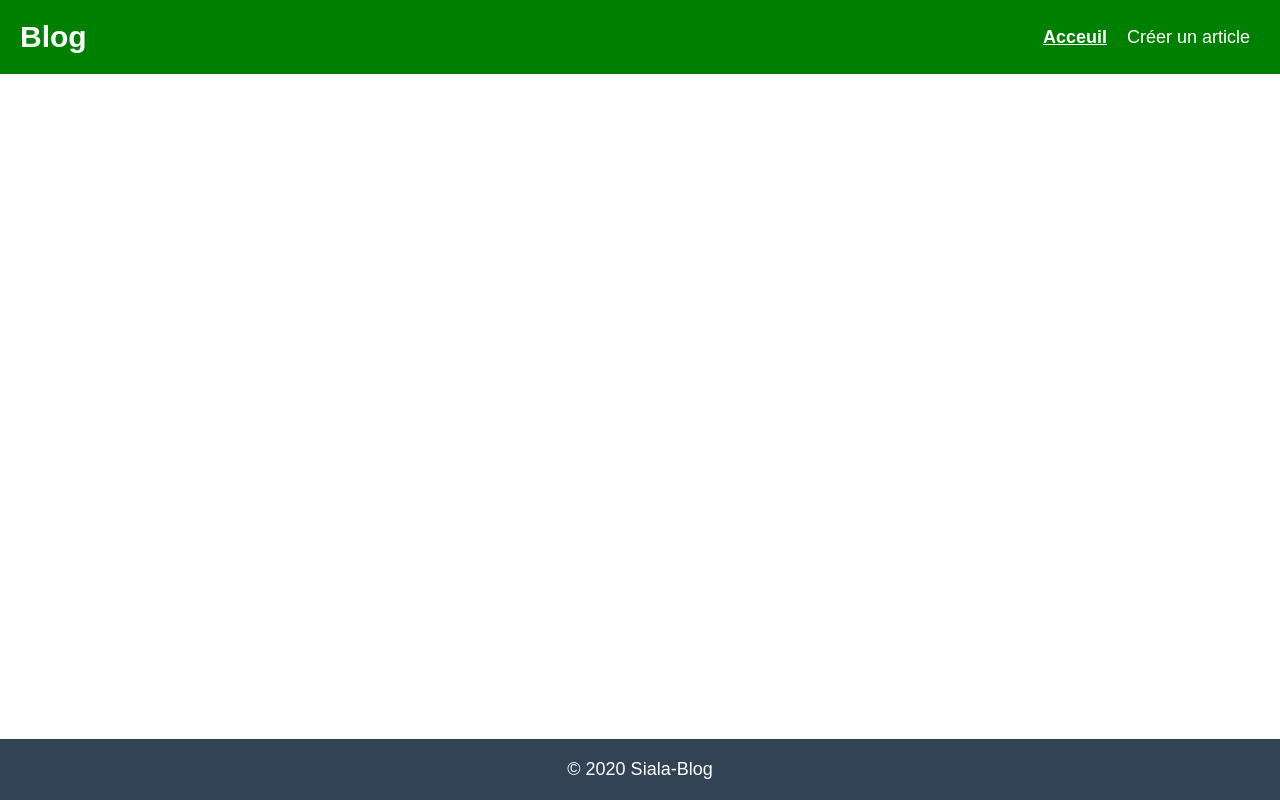
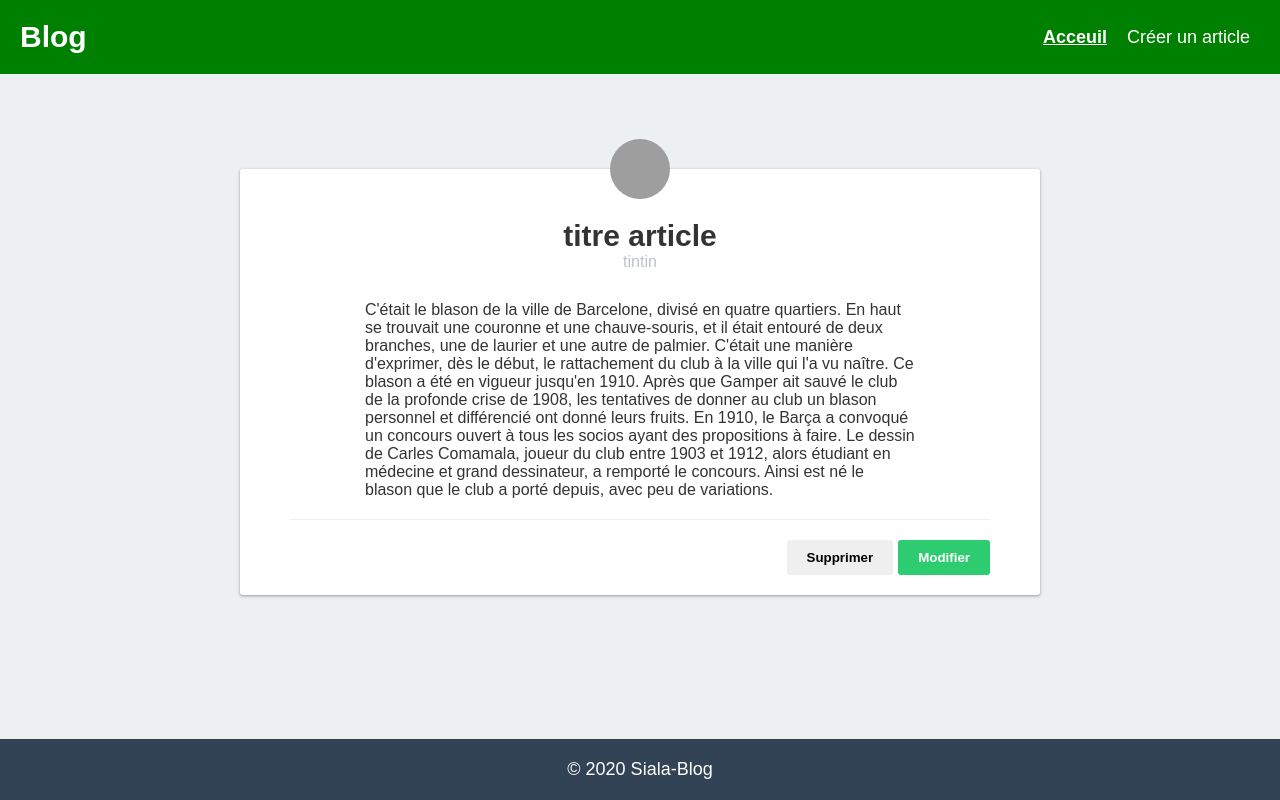
Before and after one commit to medsiala/Blog, a website built with webpack: page src/index.html in a window 1280 px wide. Built offline with nearby package versions, Linux system fonts and the light colour scheme; grey boxes are pictures that could not be loaded; a web font is replaced by a local one.

Commit message:
style page d'accueil

```diff
--- a/src/assets/style/_variable.scss
+++ b/src/assets/style/_variable.scss
@@ -6,6 +6,7 @@
   --divider: #ecf0f1;
   --dark-grey: #324355;
   --error: #e74c3c;
+  --silver: #bdc3c7;
   --font-family: "Muli", sans-serif;
   --box-shadow: 0 1px 2px 0 rgba(60, 64, 67, 0.3),
     0 1px 3px 1px rgba(60, 64, 67, 0.15);
--- a/src/index.html
+++ b/src/index.html
@@ -22,7 +22,37 @@
           </li>
         </ul>
       </header>
-      <div class="content"></div>
+      <div class="content">
+        <div class="article-container">
+          <div class="article">
+            <img
+              src="https://randomuser.me/api/portraits/men/3.jpg"
+              alt="profil"
+            />
+            <h2>titre article</h2>
+            <p class="article-author">tintin</p>
+            <p class="article-content">
+              C'était le blason de la ville de Barcelone, divisé en quatre
+              quartiers. En haut se trouvait une couronne et une chauve-souris,
+              et il était entouré de deux branches, une de laurier et une autre
+              de palmier. C'était une manière d'exprimer, dès le début, le
+              rattachement du club à la ville qui l'a vu naître. Ce blason a été
+              en vigueur jusqu'en 1910. Après que Gamper ait sauvé le club de la
+              profonde crise de 1908, les tentatives de donner au club un blason
+              personnel et différencié ont donné leurs fruits. En 1910, le Barça
+              a convoqué un concours ouvert à tous les socios ayant des
+              propositions à faire. Le dessin de Carles Comamala, joueur du club
+              entre 1903 et 1912, alors étudiant en médecine et grand
+              dessinateur, a remporté le concours. Ainsi est né le blason que le
+              club a porté depuis, avec peu de variations.
+            </p>
+            <div class="article-actions">
+              <button class="btn btn-danger">Supprimer</button>
+              <button class="btn btn-primary">Modifier</button>
+            </div>
+          </div>
+        </div>
+      </div>
       <footer>
         <p>&copy; 2020 Siala-Blog</p>
       </footer>
--- a/src/index.scss
+++ b/src/index.scss
@@ -0,0 +1,51 @@
+.content {
+  background-color: var(--divider);
+  display: flex;
+  justify-content: center;
+  align-items: center;
+  .article-container {
+    max-width: 800px;
+    width: 100%;
+    margin: 5rem 0 10rem 0;
+
+    .article {
+      background-color: white;
+      padding: 0 5rem;
+      border-radius: 0.3rem;
+      display: flex;
+      flex-direction: column;
+      align-items: center;
+      box-shadow: var(--box-shadow);
+      h2 {
+        margin-top: 2rem;
+        margin-bottom: 0;
+      }
+      &-author {
+        color: var(--silver);
+        margin-bottom: 3rem;
+      }
+      .article-content {
+        max-width: 550px;
+      }
+      .article-actions {
+        width: 100%;
+        display: flex;
+        justify-content: flex-end;
+        padding: 2rem 0;
+        border-top: 1px solid var(--divider);
+        margin-top: 2rem;
+
+        .btn {
+          margin-left: 0.5rem;
+        }
+      }
+
+      img {
+        height: 6rem;
+        width: 6rem;
+        border-radius: 50%;
+        margin-top: -3rem;
+      }
+    }
+  }
+}
```
